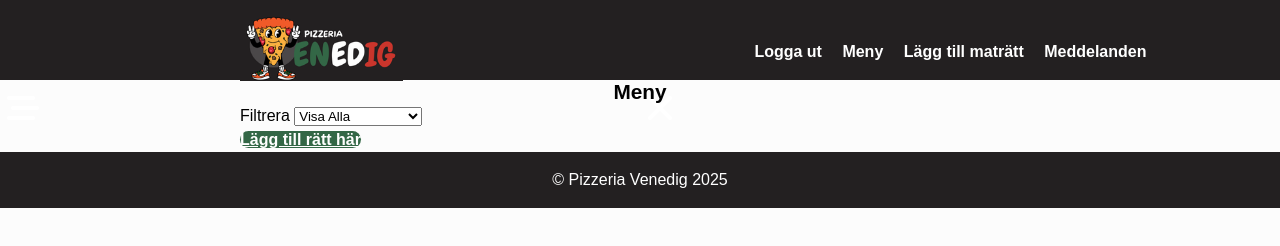
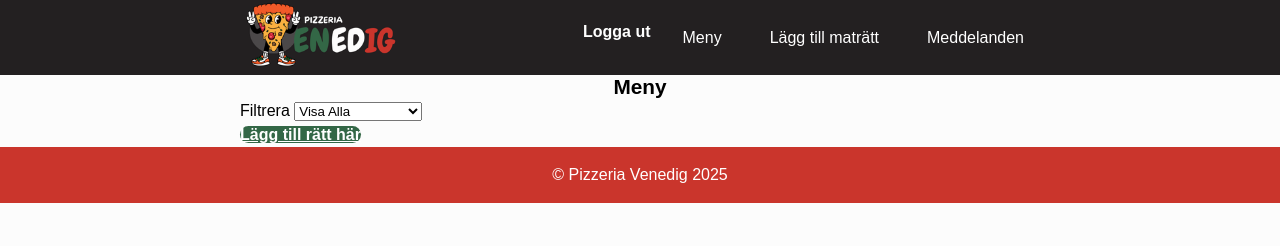
Before and after one commit to rare2400/projekt-admin, a website built with Parcel: page src/menu.html in a window 1280 px wide. Built offline with nearby package versions, Linux system fonts and the light colour scheme; no server answers; sample sign-in values are in the browser's storage.

Commit message:
anpassar header efter logotypen och göra navigeringsmenyn anpassad för att fungera på små skrämar också

```diff
--- a/src/css/_layout.scss
+++ b/src/css/_layout.scss
@@ -1,43 +1,86 @@
 @use "./abstracts";
 
 /* header */
-header,
-footer {
+header {
     background-color: abstracts.$header-color;
     color: abstracts.$light-text;
+}
+
+footer {
+    @extend header;
+    background-color: abstracts.$red;
+    text-align: center;
     padding: 1rem 0.2rem;
+}
+
+.h-container {
+    @include abstracts.grid(100%, 2);
+    align-items: center;
+    max-width: 50em;
+    margin: 0 auto;
+}
+
+#index-logo {
     text-align: center;
 }
 
-.h-container {
-    @include abstracts.grid(3rem, 2);
-    align-items: center;
+.logo {
+    margin: 0.1em 0;
 }
 
 /* navigation */
 nav {
+    background-color: abstracts.$header-color;
+    position: absolute;
+    font-size: 1.2em;
+    z-index: 2;
+    left: 0;
+    top: 3.8em;
+    height: 30vh;
+    width: 100%;
+    transform: translateX(-100%);
+    transition: transform 0.5s ease-in;
+
     ul {
-        padding: 0;
+        width: 100%;
+        text-align: center;
+        white-space: nowrap;
+        list-style-type: none;
     }
 
-    li {
-        list-style: none;
-        display: inline;
-        padding-right: 1rem;
-    }
+    li a {
+        display: block;
+        padding: 0.8rem 0;
+        color: abstracts.$light-text;
+        text-decoration: none;
 
-    a {
-        text-decoration: none;
-        color: abstracts.$light-text;
-        font-size: 1rem;
-        font-weight: 700;
+        &:hover {
+            background-color: abstracts.$green;
+        }
     }
 }
 
-nav a:hover,
-.log-out-btn:hover,
-h1 a:hover {
-    @extend %hoverLink;
+nav.active {
+    display: block;
+    transform: translateX(0);
+}
+
+#close-menu {
+    display: none;
+}
+
+.menu-open #open-menu {
+    display: none;
+}
+
+.menu-open #close-menu {
+    display: block;
+}
+
+.icon {
+    grid-column: 3;
+    cursor: pointer;
+    justify-self: end;
 }
 
 @media (min-width: 50rem) {
@@ -46,11 +89,32 @@ h1 a:hover {
         margin: 0 auto;
     }
 
-    li {
-        padding-right: 1.5rem;
+    .icon {
+        display: none;
+    }
 
-        a {
-            font-size: 1rem;
+    nav {
+        position: static;
+        display: block;
+        height: auto;
+        width: auto;
+        transform: none;
+        font-size: 1.4rem;
+        grid-column: 2;
+
+        ul {
+            display: flex;
+            justify-content: end;
+            gap: 1rem;
+            margin: 0;
+            padding: 0;
+            position: static;
         }
+
+        li a {
+                font-size: 1rem;
+                padding: 0.5rem 1rem;
+                border-radius: 10px;
+            }
     }
 }
```
